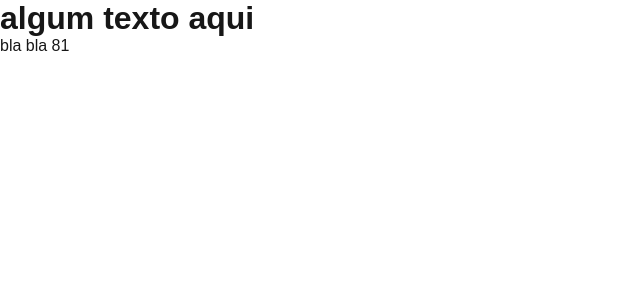
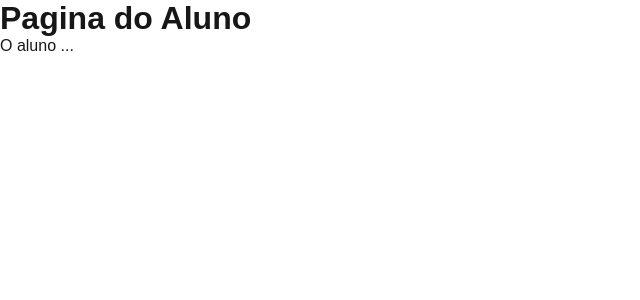
Before and after one commit to danielnascimento8/nome-app, a Next.js app: page /usuario in a window 1280 px wide. Shown: the top 300 px of the page, without its empty margins (0-640 px from the left). Built offline with nearby package versions, Linux system fonts and the light colour scheme.

Commit message:
definicao de uma rota e de um cabecalho

```diff
--- a/src/app/usuario/page.js
+++ b/src/app/usuario/page.js
@@ -1,8 +1,6 @@
-export default () => (
+export default ()=> (
     <>
-
-    <h1>algum texto aqui</h1>
-    <p>bla bla {9*9}</p>
-
+        <h1>Pagina do Aluno</h1>
+        <p>O aluno ...</p>
     </>
 )
--- /dev/null
+++ b/src/lib/bolsistas.js
@@ -0,0 +1,6 @@
+import db from './db';
+
+export async function getBolsistasById(id) {
+        const result = await db.query('SELECT * FROM bolsista WHERE id = $1', [id]);
+        return result.rows[0];
+}
--- /dev/null
+++ b/src/lib/usuario.js
@@ -0,0 +1,6 @@
+import db from './db';
+
+export async function getUsuarios() {
+        const result = await db.query('SELECT * FROM usuario');
+        return result.rows;
+}
```
Also changed, not shown: package.json (+5 -4 lines), src/lib/db.js (added, +8 -0 lines), 1 other file (tests, documents, lock files or other folders).
